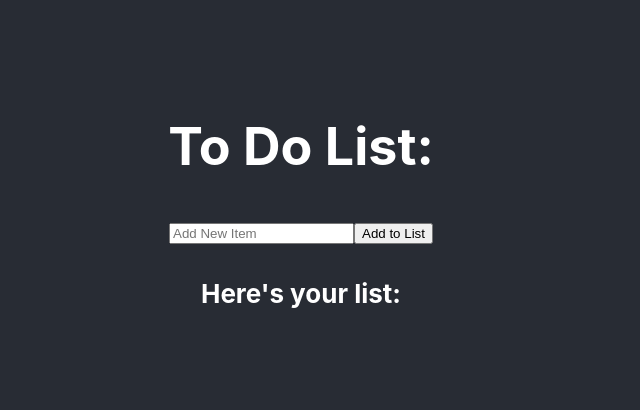
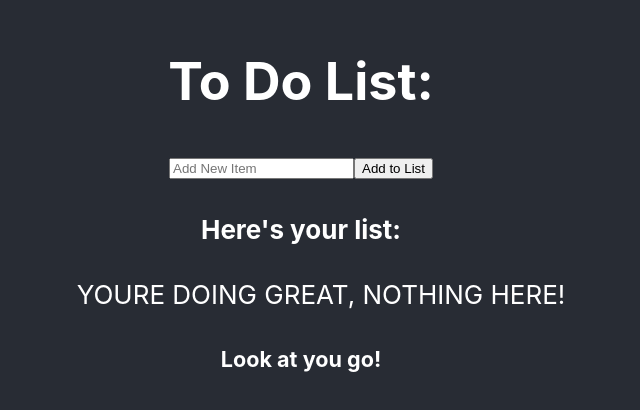
Before and after one commit to ColinV03/ToDo-List, a React (Create React App) app: page / in a window 1280 px wide. Shown: the part 188-598 px from the top of the page, without its empty margins (339-979 px from the left). Built offline with nearby package versions, Linux system fonts and the light colour scheme.

Commit message:
added completed list, cause who doesnt like to see how much they have completed?, little conditional rendering here and there, and Boom. ToDo list. Styling work needs completed.

```diff
--- /dev/null
+++ b/src/Components/Completed.js
@@ -0,0 +1,17 @@
+import React from 'react';
+
+
+export default function Completed(props) {
+    const {item} = props
+    return (
+
+
+        <div>
+            <h6>{item}</h6>
+        </div>
+    )
+
+
+
+
+}
--- a/src/Components/ToDo.js
+++ b/src/Components/ToDo.js
@@ -1,5 +1,6 @@
 import React, { Component } from 'react';
 import ItemCard from "./ItemCard"
+import Completed from "./Completed"
 
 class ToDo extends Component {
   constructor(props) {
@@ -8,6 +9,7 @@ class ToDo extends Component {
         item: "",
         list: [],
         placeholder: "Add New Item",
+        completed: [],
       };
 
     }
@@ -31,13 +33,14 @@ class ToDo extends Component {
     }
 
 
-    deleteItem =(index, list) =>{
-        let copiedList = [...list]
-        copiedList.splice(index, 1)
+    deleteItem = (index, list) => {
+        let copiedList = [...list];
+        let completedItem = copiedList.splice(index, 1);
         this.setState({
-            list: [...copiedList]
+            list: [...copiedList],
+            completed: [...this.state.completed, completedItem]
         })
-        console.log(`Delete pressed on ${index} + ${list} and the new list is: ${copiedList}`);
+        console.log(`Delete pressed on ${index} + ${list} and the new list is: ${copiedList} the completed item is `);
 
         }
 
@@ -61,7 +64,7 @@ class ToDo extends Component {
     render() {
 
         //  Adding Function for displaying array of items previously added:
-        const { list } = this.state;
+        const { list, completed } = this.state;
         const mappingItems =
          list.map((item, index) => {
              return (
@@ -76,6 +79,18 @@ class ToDo extends Component {
          }
 
          )
+         const mapCompleted = completed.map((item, index) => {
+           return (
+             <Completed
+               item={item}
+               index={index}
+               key={index}
+             />
+           );
+         });
+
+
+
 
         return (
           <div>
@@ -95,7 +110,13 @@ class ToDo extends Component {
             </form>
             <div>
               <h4> Here's your list:</h4>
-              <ul>{mappingItems}</ul>
+              <ul>
+                {list == 0 ? "YOURE DOING GREAT, NOTHING HERE!" : mappingItems}
+              </ul>
+            </div>
+            <div>
+              <h5> Look at you go!</h5>
+              <ul>{mapCompleted}</ul>
             </div>
           </div>
         );
```
Lines whose indentation alone changed are shown as unchanged.
